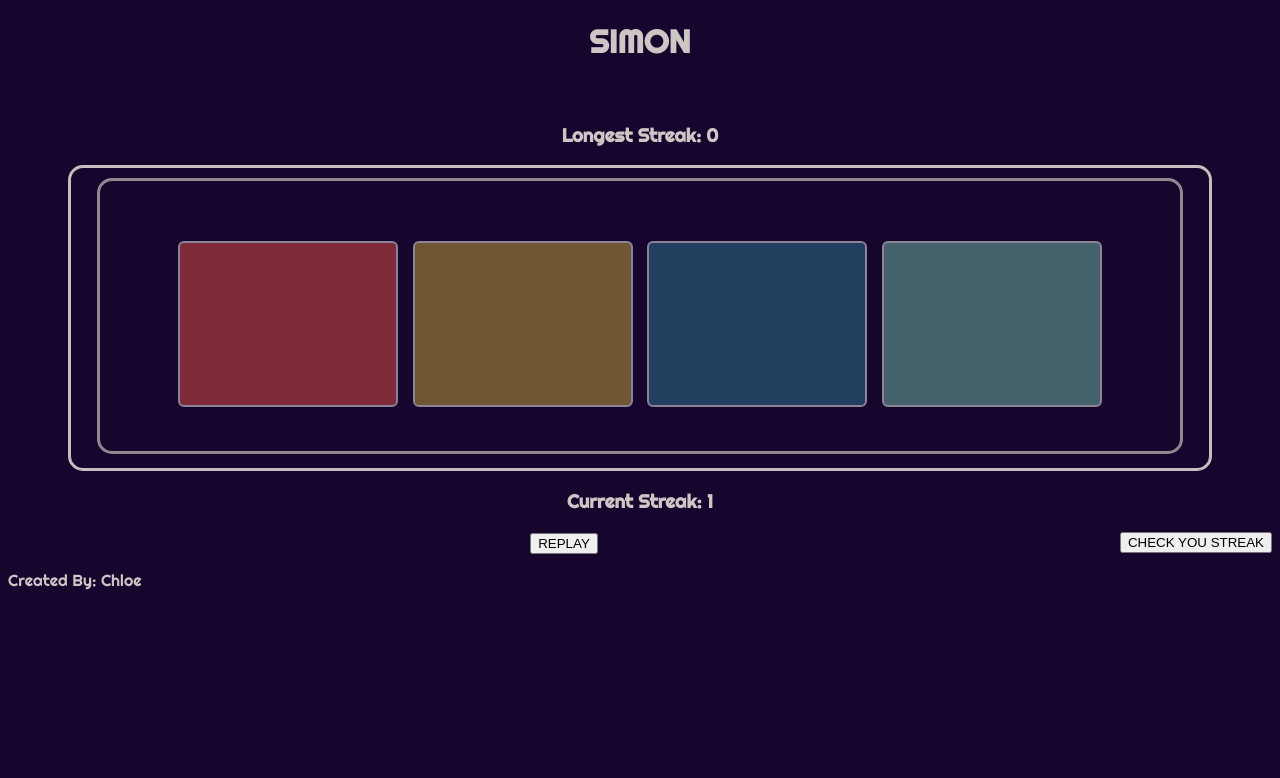
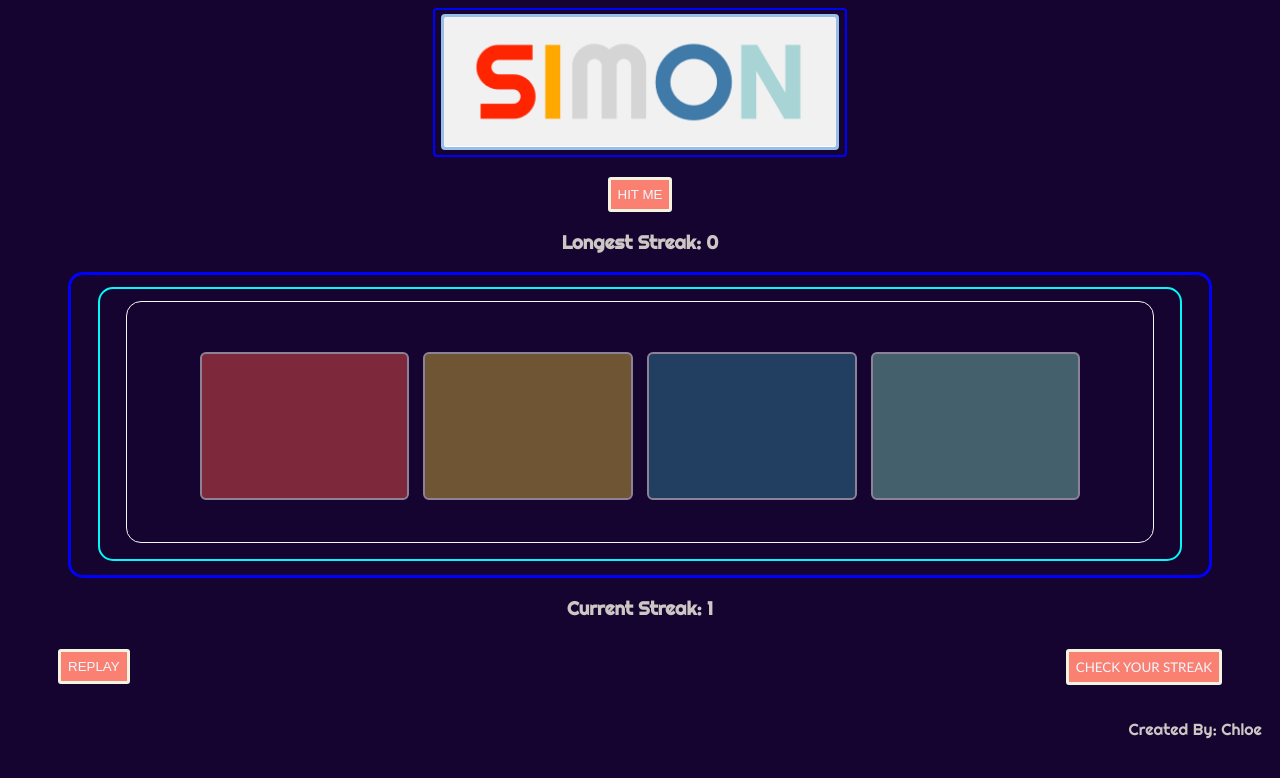
Before and after one commit to imupallnighttoGITsome/Project-1-GA, a plain HTML site: page index.html in a window 1280 px wide. Both pictures are taken after a click on the button "REPLAY". Drawn offline with Linux system fonts and the light colour scheme.

Commit message:
Current streak keeps score and then when its game over if the current streak is longer then the longest streak, longest streak updates. Added a game over text, the start button text changes to hit me once game is in play, tthen the hit me dissappears until the player has checked their sequence against computers sequence. If all matches they can move forward, if not game over with option to replay.

```diff
--- a/app.js
+++ b/app.js
@@ -3,6 +3,7 @@ console.log(`mr. hammond, i think we're back in business`);
 
 let start = document.querySelector('.navigation')
 let restart = document.querySelector('.reset')
+let check = document.querySelector('.checker')
 let colors = document.querySelectorAll('#shape')
 let squareOne = document.querySelector('.color-one')
 let squareTwo = document.querySelector('.color-two')
@@ -11,16 +12,17 @@ let squareFour = document.querySelector('.color-four')
 let shapes = [squareOne, squareTwo, squareThree, squareFour]
 let currentStreak = document.querySelector('.currentScore')
 let highScore = document.querySelector('.highScore')
-let check = document.querySelector('.checker')
-let computerChoices = [];
-let count = 0;
+let gameOver = document.querySelector('.game-over')
+let computerChoices = []
+let userChoices = []
+let count = 0
 
 
 const modal = document.getElementById('modal')
 const close = document.getElementById('close')
 
 const openModal = () => {
-    modal.style.display = 'block';
+    modal.style.display = 'block'
 }
 const closeModal = () => {
     modal.style.display = 'none'
@@ -28,8 +30,8 @@ const closeModal = () => {
 
 const blink = (square) => {
     const lightUp = () =>
-        square.style.opacity = 1;
-    const lightOut = () => square.style.opacity = 0.5;
+        square.style.opacity = 1
+    const lightOut = () => square.style.opacity = 0.5
         for (let i = 1000; i < 2000; i += 1000) {
             setTimeout(lightUp, i)
             setTimeout(lightOut, i + 600)
@@ -37,8 +39,8 @@ const blink = (square) => {
 }
 
 const userBlink = (square) => {
-    const lightUp = () => square.style.opacity = 1;
-    const lightOut = () => square.style.opacity = 0.5;
+    const lightUp = () => square.style.opacity = 1
+    const lightOut = () => square.style.opacity = 0.5
     lightUp()
     setTimeout(lightOut, 500)
 }
@@ -67,8 +69,8 @@ const computersTurn = () => {
     computerChoices.push(shapes[randomIndex])
     userChoices = [];
     start.style.opacity = 0;
+    console.log(computerChoices);
     keepScore()
-    console.log(computerChoices);
     if (computerChoices.length === 1) {
         start.innerText = 'HIT ME'
         blink(computerChoices[0])
@@ -79,31 +81,32 @@ const computersTurn = () => {
     return computerChoices;
 }
 
-let userChoices = [];
-//let userChoice;
-const userClicks = (square) => {
-    //userChoice = square
+let time = 2000;
+const userClicks = async(square) => {
     userChoices.push(square)
-    console.log(userChoices)
+    await pause(time)
+    time += 1000
+    checkClicks(computerChoices, userChoices)
 }
 
 const keepScore = () => {
     count += 1;
     currentStreak.textContent = `${count}`
 }
-const checkClicks = () => {
 
-    for (let j = 0; j < computerChoices.length; j++) {
-            if (computerChoices[j].classList.value !== userChoices[j].classList.value) {
-                start.style.opacity = 0;
-                return alert('better luck next time')
-            } else {
-                start.style.opacity = 1;
-                return alert('look at you, push hit me to keep on truckin')
-            }
-        }
+const checkClicks = (arr1, arr2) => {
+    if (arr1.every((choice, index) => choice === arr2[index])) {
+        //alert(`You're radical! Click 'Hit Me' to keep this streak goin'`)
+        start.style.opacity = 1
+    } else {
+        gameOver.style.display = 'block'
+        gameOver.style.marginTop = "40px"
+        alert('Better luck next time')
     }
-const updateLongestStreak = () => {
+
+}
+
+    const updateLongestStreak = () => {
     if (Number(highScore.textContent) < `${count}`) {
         highScore.textContent = `${count}`
     }
@@ -111,22 +114,23 @@ const updateLongestStreak = () => {
 
 const playAgain = () => {
     updateLongestStreak();
-    computerChoices = [];
-    start.style.opacity = 1;
-    count = 0;
-    computersTurn();
+    gameOver.style.display = 'none'
+    computerChoices = []
+    count = 0
+    computersTurn()
+    start.style.opacity = 1
 }
 
 //setTimeout(openModal, 1000);
-addBlinkToUserClicks();
+addBlinkToUserClicks()
 start.addEventListener('click', computersTurn)
 restart.addEventListener('click', playAgain)
-squareOne.addEventListener('click', function() { userClicks(squareOne)});
-squareTwo.addEventListener('click',function() {userClicks(squareTwo)});
-squareThree.addEventListener('click',function() {userClicks(squareThree)});
-squareFour.addEventListener('click',function() {userClicks(squareFour)});
-check.addEventListener('click', checkClicks)
-close.addEventListener('click', closeModal);
+squareOne.addEventListener('click', function() {userClicks(squareOne)})
+squareTwo.addEventListener('click',function() {userClicks(squareTwo)})
+squareThree.addEventListener('click',function() {userClicks(squareThree)})
+squareFour.addEventListener('click',function() {userClicks(squareFour)})
+check.addEventListener('click', function() {checkClicks(computerChoices, userChoices)})
+close.addEventListener('click', closeModal)
 
 
 //change shape to full opacity
@@ -155,3 +159,26 @@ close.addEventListener('click', closeModal);
 // //         break;
 
 //}
+
+
+
+    // let currentCompClicks = JSON.stringify(computerChoices.classList);
+    // console.log(currentCompClicks)
+    // let currentUserClicks = JSON.stringify(userChoices);
+    // console.log(currentUserClicks)
+    // if (currentCompClicks !== currentUserClicks) {
+    //     start.style.opacity = 0;
+    //     console.log('betterlucknexttime')
+    // } else {
+    //     console.log('uonamadstreak')
+    // }
+    // for (let j = 0; j < computerChoices.length; j++) {
+    //     if (computerChoices[j].classList.value !== userChoices[j].classList.value) {
+    //         console.log('sorry')
+    //         break;
+    //     }
+    //     if (computerChoices[j].classList.value === userChoices[j].classList.value) {
+    //             console.log('look at you, push hit me to keep on truckin')
+    //             return true;
+    //         }
+    //     }
--- a/index.html
+++ b/index.html
@@ -6,13 +6,14 @@
     <meta name="viewport" content="width=device-width, initial-scale=1.0">
     <link rel="stylesheet" href="style.css">
     <link href="https://fonts.googleapis.com/css2?family=Righteous&display=swap" rel="stylesheet">
+    <link href="https://fonts.googleapis.com/css2?family=Roboto:wght@300&display=swap" rel="stylesheet">
     <title>SIMON</title>
 </head>
 <body>
 <header>
     <div id="modal">
         <div id="modal-textbox">
-            <h1>How to Play</h1>
+            <h2>How to Play</h2>
             <p>Lorem ipsum dolor sit amet consectetur, adipisicing elit. Ratione fuga quaerat recusandae aliquam quidem impedit.</p>
             <p>Lorem ipsum dolor sit amet consectetur, adipisicing elit. Ratione fuga quaerat recusandae aliquam quidem impedit.</p>
             <p>Lorem ipsum dolor sit amet consectetur, adipisicing elit. Ratione fuga quaerat recusandae aliquam quidem impedit.</p>
@@ -21,25 +22,31 @@
             </div>
         </div>
     </div>
-
-    <h1 class="game-title">SIMON</h1>
+<div class="img-container">
+    <img src="simon_logo.png" alt="simon-logo">
+</div>
+<div class="game-status">
+    <h1 class="game-over">GAME OVER</h1>
     <button class="navigation">START</button>
+</div>
     <h3 class="most-wins">Longest Streak: <span class="highScore">0</span></h3>
 </header>
 <main>
     <div class="container">
         <div class="border">
-        <div id="shape" class="color-one"></div>
-        <div id="shape" class="color-two"></div>
-        <div id="shape" class="color-three"></div>
-        <div id="shape" class="color-four"></div>
-    </div>
+        <div class="border2">
+            <div id="shape" class="color-one"></div>
+            <div id="shape" class="color-two"></div>
+            <div id="shape" class="color-three"></div>
+            <div id="shape" class="color-four"></div>
+        </div>
+        </div>
     </div>
     <h3>Current Streak: <span class="currentScore">0</span></h3>
-    <button class="checker">CHECK YOU STREAK</button>
+    <button class="checker">CHECK YOUR STREAK</button>
 </main>
 <footer>
-    <button class="reset">REPLAY</button>
+    <button class="reset">REPLAY</button><br>
     <p class="copyright">Created By: Chloe</p>
 </footer>
 
--- a/style.css
+++ b/style.css
@@ -1,5 +1,5 @@
 body {
-    background-color: rgb(22, 6, 46);
+    background-color: rgb(22, 4, 48);
     color: rgb(204, 199, 197);
     font-family: 'Righteous', cursive;;
     text-align: center;
@@ -12,7 +12,7 @@ body {
 	left: 0;
 	position: fixed;
     overflow: auto;
-	top: 0;
+    top: 0;
 	width: 100%;
 	z-index: 1;
 }
@@ -20,42 +20,75 @@ body {
 	background-color: white;
     border: 2px solid rgb(250, 4, 217);
 	border-radius: 20px;
-    box-shadow: 0 2px 2px rgba(0, 0, 0, 0.2);
-	height: 350px;
+    height: 400px;
     margin: 150px auto;
     padding: 20px;
     text-align: center;
-	width: 550px;
+    width: 550px;
 }
 #modal-footer {
-    margin-top: 100px;
+    margin-top: 10px;
 }
 a {
     color:rgb(236, 6, 45);
     font-size: 24px;
     text-decoration: none;
 }
+.img-container {
+    border: solid 2px blue;
+    border-radius: 4px;
+    height: 145px;
+    margin: 0 auto;
+    width:410px;
+}
+img {
+    border: solid rgb(152, 191, 236) 3px;
+    border-radius: 4px;
+    height: 130px;
+    margin-top: 4px;
+}
 .navigation {
-    background-color: #E9C662;
-    color:aliceblue
+    background-color: salmon;
+    border: rgb(245, 244, 226) solid 3px;
+    border-radius: 3px;
+    color:aliceblue;
+    margin-bottom: 0px;
+    margin-top: 20px;
+    opacity: 1;
+    padding: 7px;
 }
 
 
 /*==== MAIN CONTENT of GAME =====*/
+h1 {
+    font-size: 50px;
+    display: none;
+    padding: 0;
+    margin-bottom: -50px;
+    margin-top: 20px;
+}
 
 .container {
-    border: solid 3px rgb(199, 189, 190, 1);
+    border: solid 3px blue;
     border-radius: 15px;
     height: 300px;
     margin: 0 auto;
     width: 90%;
 }
 .border {
-    border: solid 3px rgb(199, 189, 190, .7);
+    border: solid 2px rgb(4, 248, 248);
     border-radius: 15px;
     height: 270px;
     margin: 0 auto;
-    margin-top: 10px;
+    margin-top: 12px;
+    width: 95%;
+}
+.border2 {
+    border: solid 1px rgb(243, 245, 248);
+    border-radius: 15px;
+    height: 240px;
+    margin: 0 auto;
+    margin-top: 12px;
     width: 95%;
 }
 
@@ -64,7 +97,7 @@ a {
     border-radius: 6px;
     display: inline-block;
     height: 60%;
-    margin: 60px 5px;
+    margin: 50px 5px;
     width: 20%;
 }
 
@@ -77,8 +110,6 @@ a {
     -o-transition: opacity 0.3s ease-in-out;
 
 }
-
-
 
 .color-two {
     background-color: #CAA638;
@@ -106,14 +137,34 @@ a {
     -ms-transition: opacity 0.3s ease-in-out;
     -o-transition: opacity 0.3s ease-in-out;
 }
-.checker {
-    float: right;
-}
 
 /*==== FOOTER CONTENT
 .color-one.light {
     opacity: 1;
 }=====*/
+.checker {
+    background-color: salmon;
+    border: rgb(245, 244, 226) solid 3px;
+    border-radius: 3px;
+    color:aliceblue;
+    float: right;
+    font-family: 'Gill Sans', 'Gill Sans MT', Calibri, 'Trebuchet MS', sans-serif;
+    margin: 10px;
+    margin-right: 50px;
+    padding: 7px;
+}
+.reset {
+    background-color: salmon;
+    border: rgb(245, 244, 226) solid 3px;
+    border-radius: 3px;
+    color:aliceblue;
+    float: left;
+    margin: 10px;
+    margin-left: 50px;
+    padding: 7px;
+}
 p {
-    text-align: left;
+    margin-right: 10px;
+    margin-top: 60px;
+    text-align: right;
 }
```
Also changed, not shown: simon_logo.png (added).
